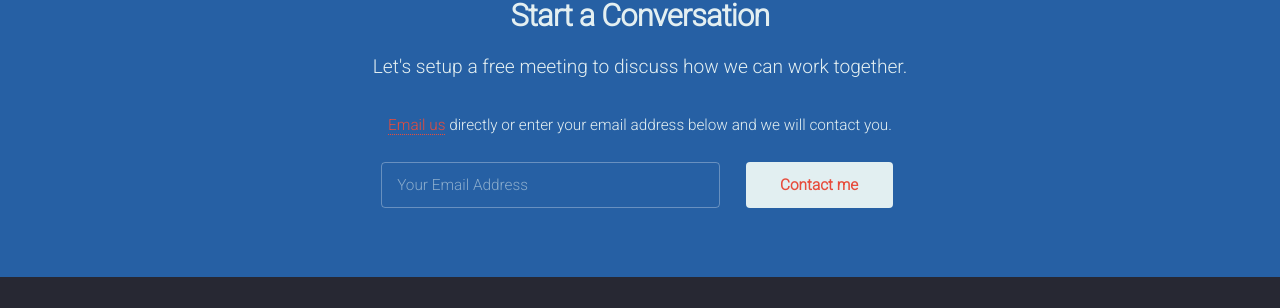
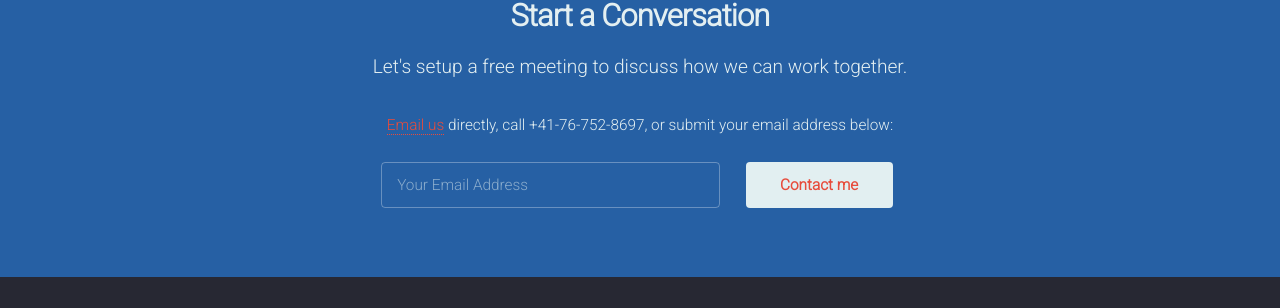
Before and after one commit to wildtreetech/wildtreetech.github.io, a Jekyll site: the page built from index.html, in a window 1280 px wide and 900 px high, scrolled down 4039 px. Shown: the part 403-711 px from the top of the window. Built offline with Jekyll 4.4.1, drawn with Linux system fonts in a browser that asks for light colours.

Commit message:
Contact details

```diff
--- a/_includes/contact-bar.html
+++ b/_includes/contact-bar.html
@@ -4,8 +4,8 @@
 		<header>
 			<h2>Start a Conversation</h2>
 			<p>Let's setup a free meeting to discuss how we can work together.</p>
-			<p><a href="mailto:{{ site.email }}">Email us</a> directly or enter your
-				email address below and we will contact you.</p>
+			<p><a href="mailto:{{ site.email }}">Email us</a> directly, call
+			+41-76-752-8697, or submit your email address below:</p>
 		</header>
 		<form class="container 50%">
 			<div class="row uniform 50%">
```
